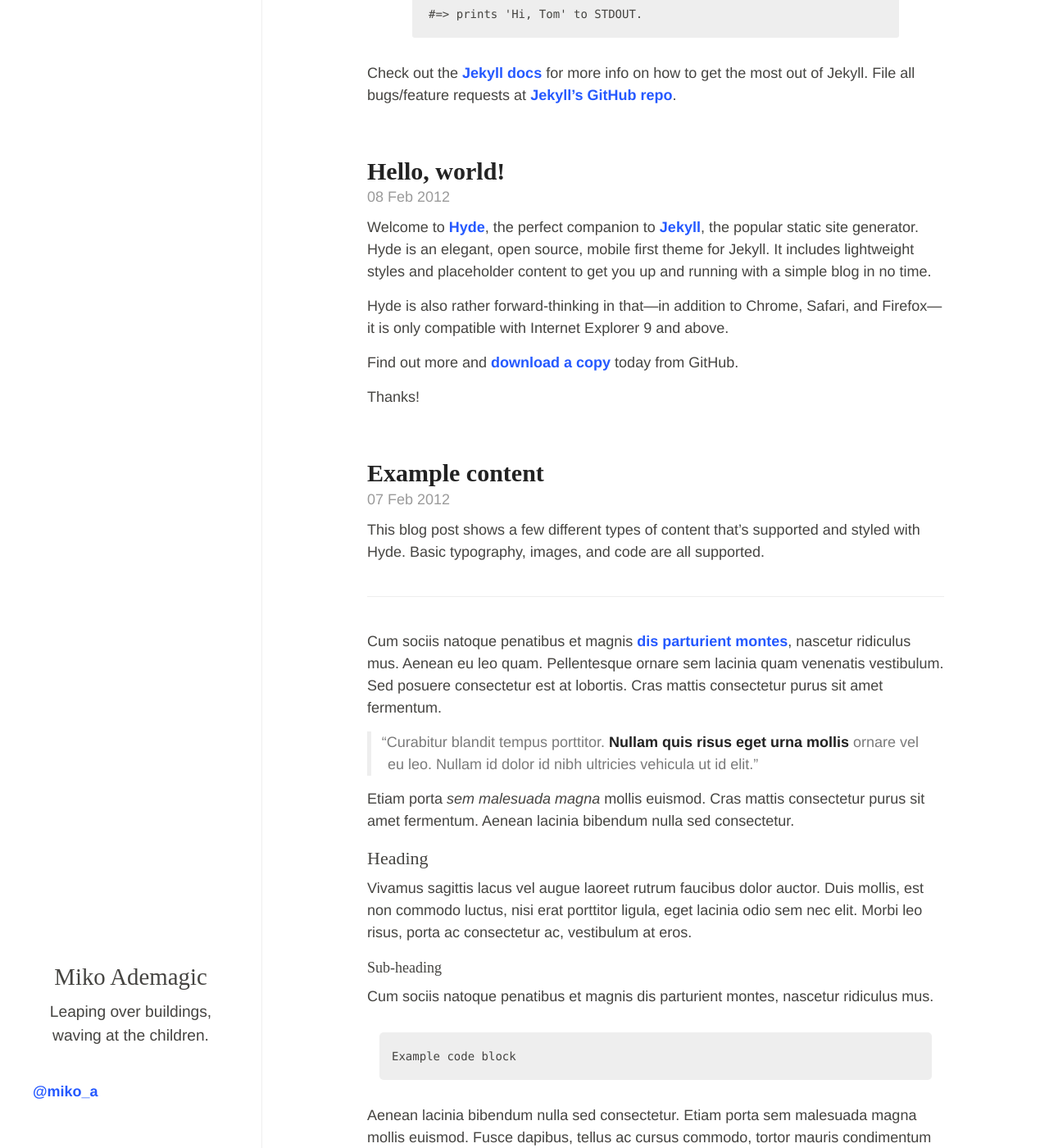
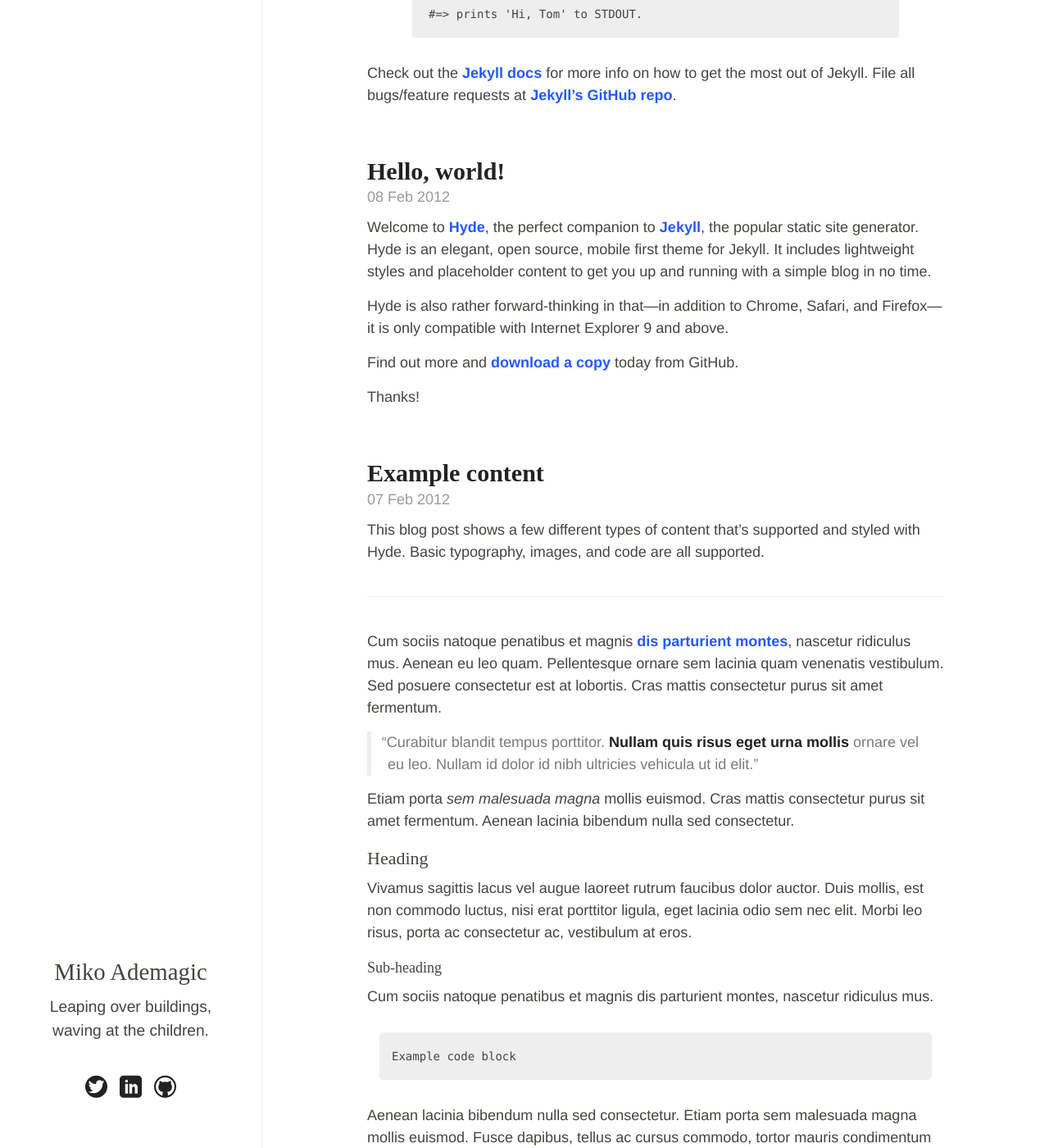
Before and after one commit to ademagic/ademagic.github.io, a Jekyll site: the page built from index.html, in a window 1280 px wide and 1400 px high, scrolled down 415 px. Shown: the whole window at 82% size. Built offline with Jekyll 4.4.1, drawn with Linux system fonts in a browser that asks for light colours; some web fonts are replaced; Markdown is read by kramdown in place of the engine named in the settings; the list of posts is cut into pages by our own code.

Commit message:
Adding IcoMoon Social Media fonts.

```diff
--- a/_layouts/default.html
+++ b/_layouts/default.html
@@ -11,7 +11,9 @@ layout: head
         <div class="colophon">
           <ul class="colophon-links">
             <li>
-              <a href="http://www.twitter.com/miko_a" target="_blank">@miko_a</a>
+              <a class="icon-twitter" href="http://www.twitter.com/miko_a" target="_blank"></a>
+              <a class="icon-linkedin" href="http://www.linkedin.com/in/mikoademagic" target="_blank"></a>
+              <a class="icon-github" href="http://www.github.com/ademagic" target="_blank"></a>
             </li>
           </ul>
         </div>
--- a/public/css/hyde.css
+++ b/public/css/hyde.css
@@ -19,6 +19,51 @@ Learn more at http://andhyde.com or https://github.com/mdo/hyde.
 
 */
 
+/*****************************************************************************/
+/*
+/* Fonts
+/*
+/*****************************************************************************/
+@font-face {
+  font-family: 'icomoon';
+  src:url('/fonts/icomoon.eot');
+  src:url('/fonts/icomoon.eot?#iefix') format('embedded-opentype'),
+    url('/fonts/icomoon.ttf') format('truetype'),
+    url('/fonts/icomoon.woff') format('woff'),
+    url('/fonts/icomoon.svg#icomoon') format('svg');
+  font-weight: normal;
+  font-style: normal;
+}
+
+[class^="icon-"], [class*=" icon-"] {
+  font-family: 'icomoon';
+  speak: none;
+  font-style: normal;
+  font-weight: normal;
+  font-variant: normal;
+  text-transform: none;
+  line-height: 1;
+
+  /* Better Font Rendering =========== */
+  -webkit-font-smoothing: antialiased;
+  -moz-osx-font-smoothing: grayscale;
+}
+
+.icon-google-plus:before {
+  content: "\e600";
+}
+.icon-facebook:before {
+  content: "\e601";
+}
+.icon-twitter:before {
+  content: "\e602";
+}
+.icon-github:before {
+  content: "\e603";
+}
+.icon-linkedin:before {
+  content: "\e604";
+}
 
 
 /* Body resets
@@ -181,6 +226,28 @@ h1 a {
   color: #222;
 }
 
+.colophon-links a {
+  color: #222;
+  font-size: 1.5em;
+  padding: 0 5px;
+}
+
+.colophon-links a:hover {
+  text-decoration: none;
+}
+
+.colophon-links .icon-twitter:hover {
+  color: #00aced;
+}
+
+.colophon-links .icon-linkedin:hover {
+  color: #007bb6;
+}
+
+.colophon-links .icon-github:hover {
+  color: #4183c4;
+}
+
 
 
 
@@ -210,6 +277,10 @@ h1 a {
   list-style: none outside none;
 }
 
+.colophon-links li {
+  width: 100%;
+  text-align: center;
+}
 
 /* Posts
 -------------------------------------------------- */
```
Also changed, not shown: css/main.css (+46 -0 lines), fonts/icomoon.ttf (added), fonts/icomoon.woff (added), 2 other files.
